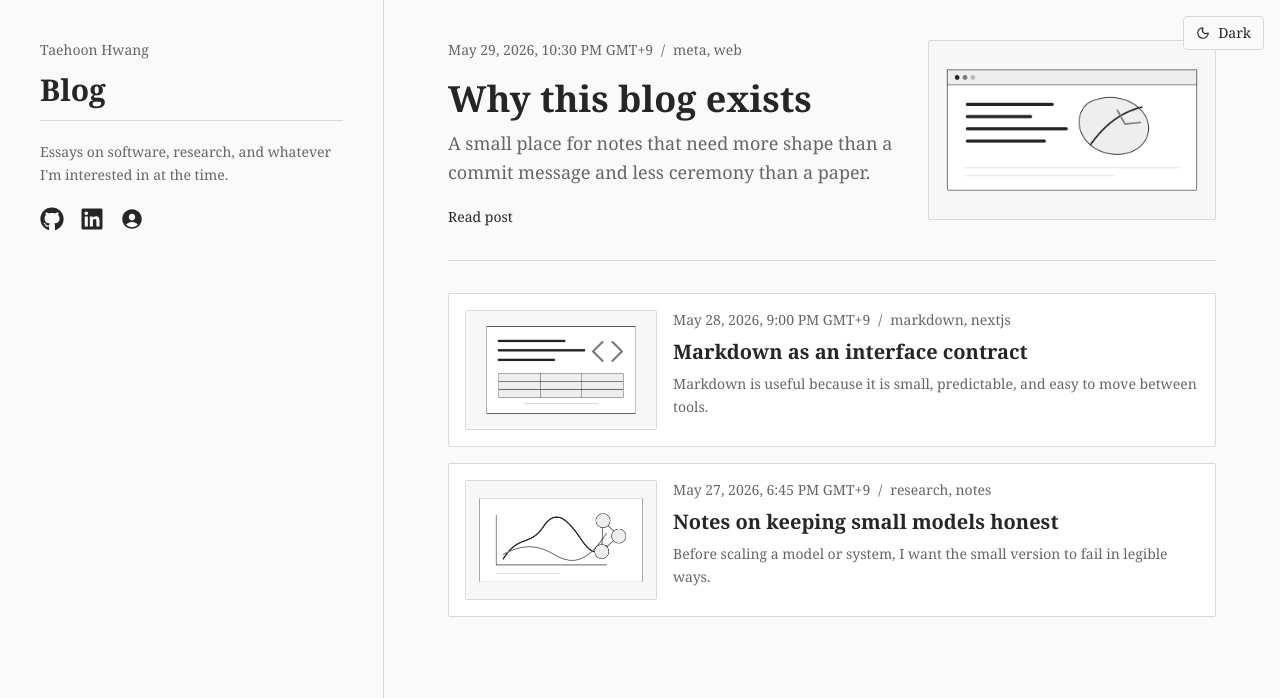
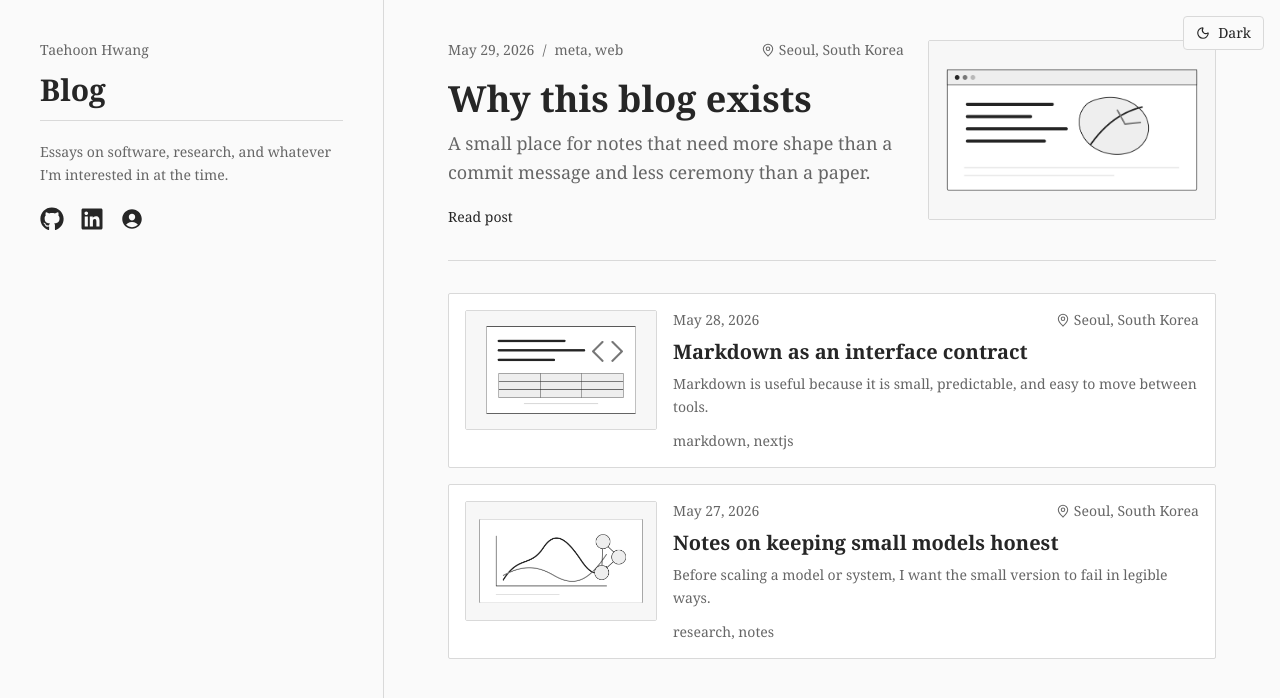
Before and after one commit to looooonk/blog, a Next.js app: page / in a window 1280 px wide. Shown: the top 698 px of the page. Built offline with nearby package versions, Linux system fonts and the light colour scheme.

Commit message:
feature: add locations to blog cards

```diff
--- a/app/lib/posts.ts
+++ b/app/lib/posts.ts
@@ -9,6 +9,7 @@ const postContentPrefix = "content/";
 export interface BlogPost {
   slug: string;
   timestamp: string;
+  location: string;
   title: string;
   subtitle?: string;
   tags: string[];
@@ -23,6 +24,7 @@ const posts = [
   {
     slug: "why-this-blog-exists",
     timestamp: "2026-05-29T22:30:00+09:00",
+    location: "Seoul, South Korea",
     title: "Why this blog exists",
     subtitle:
       "A small place for notes that need more shape than a commit message and less ceremony than a paper.",
@@ -36,6 +38,7 @@ const posts = [
   {
     slug: "markdown-as-contract",
     timestamp: "2026-05-28T21:00:00+09:00",
+    location: "Seoul, South Korea",
     title: "Markdown as an interface contract",
     subtitle:
       "Markdown is useful because it is small, predictable, and easy to move between tools.",
@@ -49,6 +52,7 @@ const posts = [
   {
     slug: "small-model-notes",
     timestamp: "2026-05-27T18:45:00+09:00",
+    location: "Seoul, South Korea",
     title: "Notes on keeping small models honest",
     subtitle:
       "Before scaling a model or system, I want the small version to fail in legible ways.",
@@ -90,11 +94,8 @@ export function getAdjacentPosts(slug: string) {
 export function formatPostDate(timestamp: string) {
   return new Intl.DateTimeFormat("en", {
     day: "numeric",
-    hour: "numeric",
-    minute: "2-digit",
     month: "short",
     timeZone: "Asia/Seoul",
-    timeZoneName: "short",
     year: "numeric",
   }).format(new Date(timestamp));
 }
--- a/app/page.tsx
+++ b/app/page.tsx
@@ -1,6 +1,7 @@
 import Link from "next/link";
 import Image from "next/image";
 import type { ReactNode } from "react";
+import { MapPin } from "lucide-react";
 import { FaGithub, FaLinkedin } from "react-icons/fa";
 import { IoPersonCircle } from "react-icons/io5";
 
@@ -26,6 +27,15 @@ function IconLink({
     >
       {children}
     </a>
+  );
+}
+
+function LocationLabel({ location }: { location: string }) {
+  return (
+    <span className="inline-flex shrink-0 items-center gap-1 text-right text-sm text-muted-foreground">
+      <MapPin aria-hidden="true" size={14} strokeWidth={1.8} />
+      {location}
+    </span>
   );
 }
 
@@ -79,12 +89,15 @@ export default function Home() {
               className="group grid gap-6 border-b border-border pb-8 lg:grid-cols-[minmax(0,1fr)_18rem]"
             >
               <div className="space-y-4">
-                <div className="flex flex-wrap items-center gap-2 text-sm text-muted-foreground">
+                <div className="flex flex-wrap items-center justify-between gap-x-4 gap-y-2 text-sm text-muted-foreground">
+                  <div className="flex flex-wrap items-center gap-2">
                     <time dateTime={featured.timestamp}>
                       {formatPostDate(featured.timestamp)}
                     </time>
                     <span aria-hidden="true">/</span>
                     <span>{featured.tags.join(", ")}</span>
+                  </div>
+                  <LocationLabel location={featured.location} />
                 </div>
 
                 <div className="space-y-2">
@@ -130,15 +143,15 @@ export default function Home() {
                     width={1600}
                   />
 
-                  <article className="min-w-0 space-y-2">
-                    <div className="flex flex-wrap items-center gap-2 text-sm text-muted-foreground">
+                  <article className="flex min-w-0 flex-col">
+                    <div className="flex flex-wrap items-center justify-between gap-x-4 gap-y-2 text-sm text-muted-foreground">
                       <time dateTime={post.timestamp}>
                         {formatPostDate(post.timestamp)}
                       </time>
-                      <span aria-hidden="true">/</span>
-                      <span>{post.tags.join(", ")}</span>
+                      <LocationLabel location={post.location} />
                     </div>
 
+                    <div className="mt-2 space-y-2">
                       <h2 className="text-xl font-bold leading-snug text-foreground group-hover:text-muted-foreground">
                         {post.title}
                       </h2>
@@ -147,6 +160,11 @@ export default function Home() {
                           {post.subtitle}
                         </p>
                       ) : null}
+                    </div>
+
+                    <div className="mt-auto pt-3 text-sm text-muted-foreground">
+                      {post.tags.join(", ")}
+                    </div>
                   </article>
                 </Link>
               ))}
```
Lines whose indentation alone changed are shown as unchanged.
